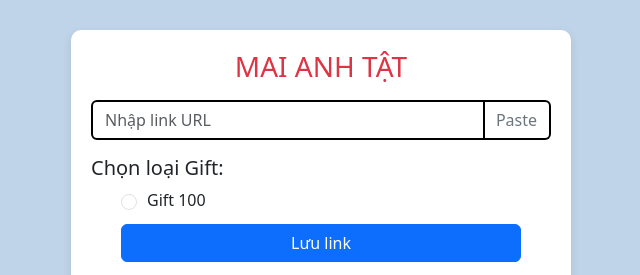
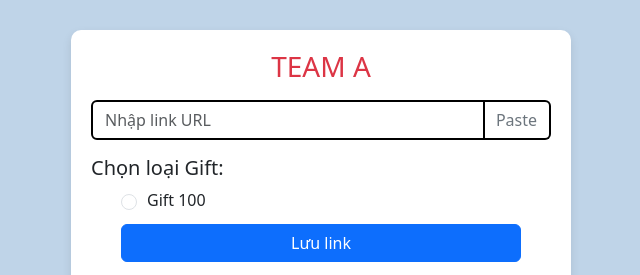
Before and after one commit to doanh2805/ToolAnhHau, a plain HTML site: page index.html in a window 1280 px wide. Shown: the top 275 px of the page, without its empty margins (319-959 px from the left). Drawn offline with nearby package versions, Linux system fonts and the light colour scheme.

Commit message:
Update index.html

```diff
--- a/index.html
+++ b/index.html
@@ -60,7 +60,7 @@
 </head>
 <body>
   <div class="container">
-    <h3 class="text-center text-danger">MAI ANH TẬT
+    <h3 class="text-center text-danger">TEAM A
     </h3>
 
     <div class="input-group mt-3">
```
